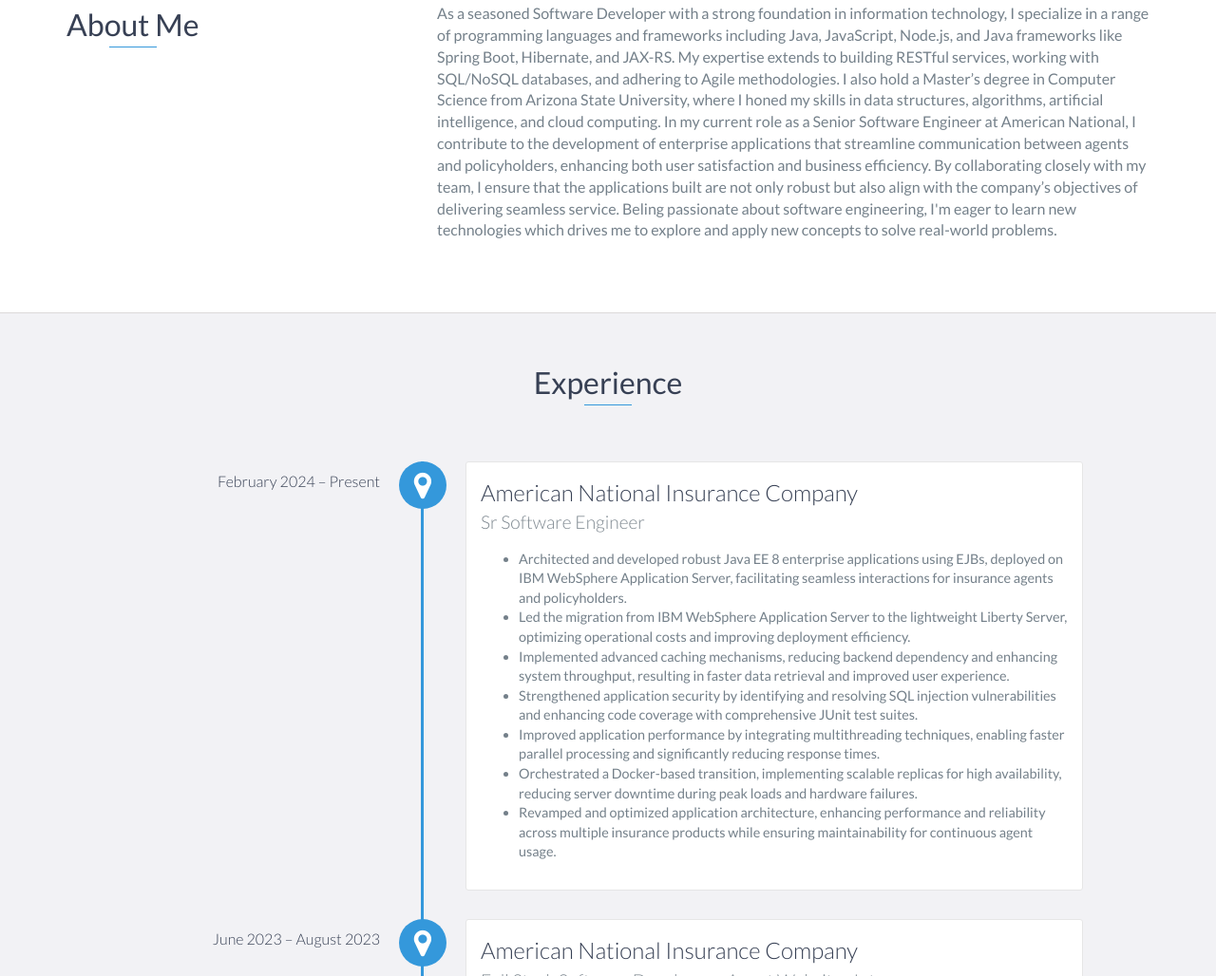
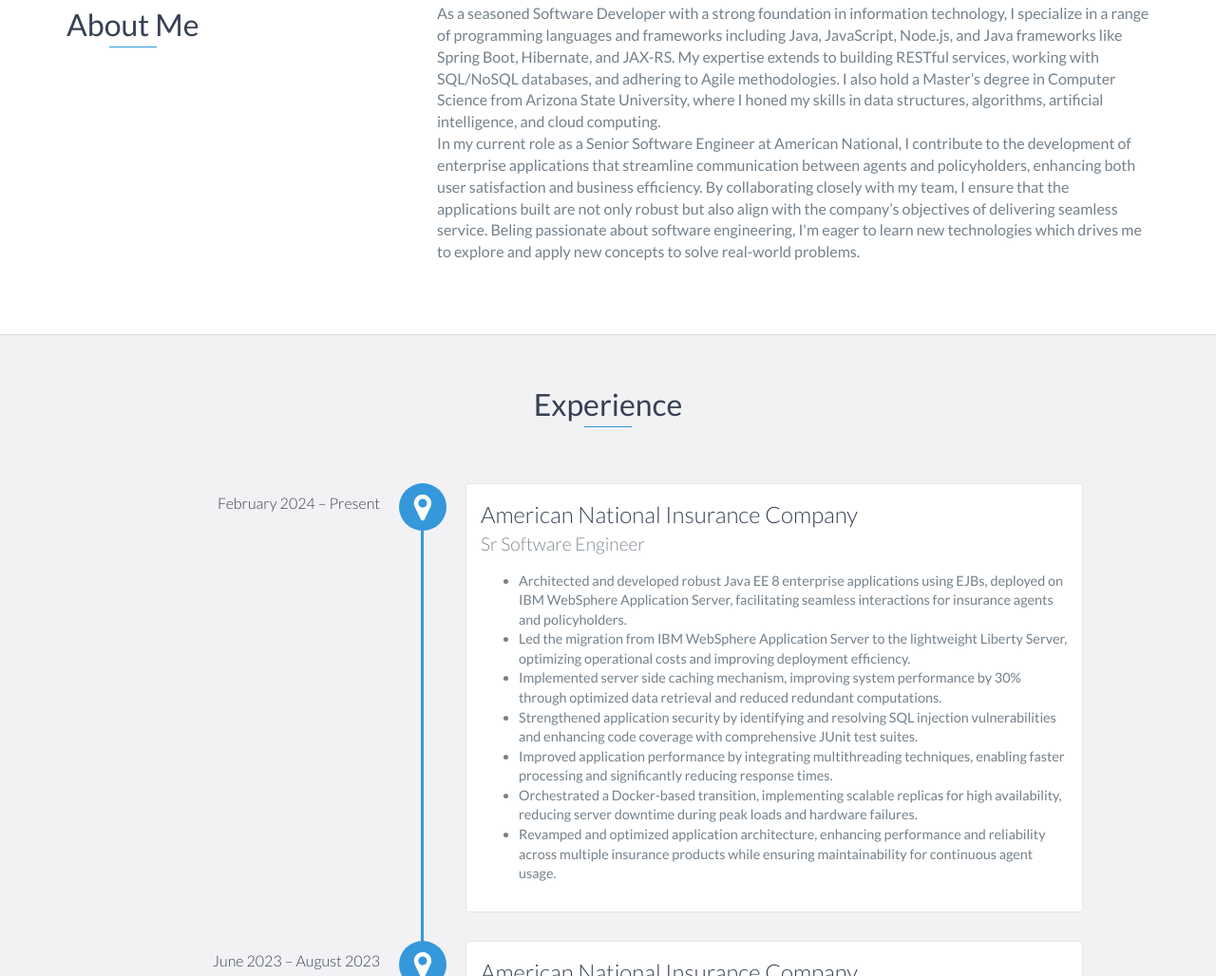
Before and after one commit to sanket-rc/Sanket04.cv, a website: page index.html in a window 1280 px wide. Shown: the part 872-1900 px from the top of the page at 95% size. Drawn offline with nearby package versions, Linux system fonts and the light colour scheme.

Commit message:
Update index.html

```diff
--- a/index.html
+++ b/index.html
@@ -85,7 +85,8 @@
                 <div class="col-md-8">
                     <p>
 						As a seasoned Software Developer with a strong foundation in information technology, I specialize in a range of programming languages and frameworks including Java, JavaScript, Node.js, and Java frameworks like Spring Boot, Hibernate, and JAX-RS. My expertise extends to building RESTful services, working with SQL/NoSQL databases, and adhering to Agile methodologies. I also hold a Master’s degree in Computer Science from Arizona State University, where I honed my skills in data structures, algorithms, artificial intelligence, and cloud computing.
-
+		    </p>
+		    <p>
 						In my current role as a Senior Software Engineer at American National, I contribute to the development of enterprise applications that streamline communication between agents and policyholders, enhancing both user satisfaction and business efficiency. By collaborating closely with my team, I ensure that the applications built are not only robust but also align with the company’s objectives of delivering seamless service. Beling passionate about software engineering, I'm eager to learn new technologies which drives me to explore and apply new concepts to solve real-world problems.
                     </p>
                 </div>
@@ -114,15 +115,15 @@
 							operational costs and improving deployment efficiency.
 						</li>
 						<li>
-							Implemented advanced caching mechanisms, reducing backend dependency and enhancing system throughput,
-							resulting in faster data retrieval and improved user experience.
+							Implemented server side caching mechanism, improving system performance by 30% through optimized data
+							retrieval and reduced redundant computations.
 						</li>
 						<li>
 							Strengthened application security by identifying and resolving SQL injection vulnerabilities and enhancing code
 							coverage with comprehensive JUnit test suites.
 						</li>
 						<li>
-							Improved application performance by integrating multithreading techniques, enabling faster parallel processing
+							Improved application performance by integrating multithreading techniques, enabling faster processing
 							and significantly reducing response times.
 						</li>
 						<li>
```
